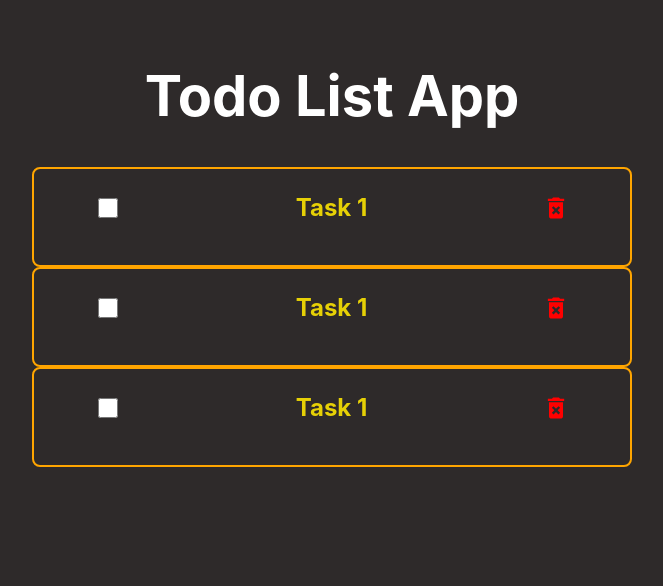
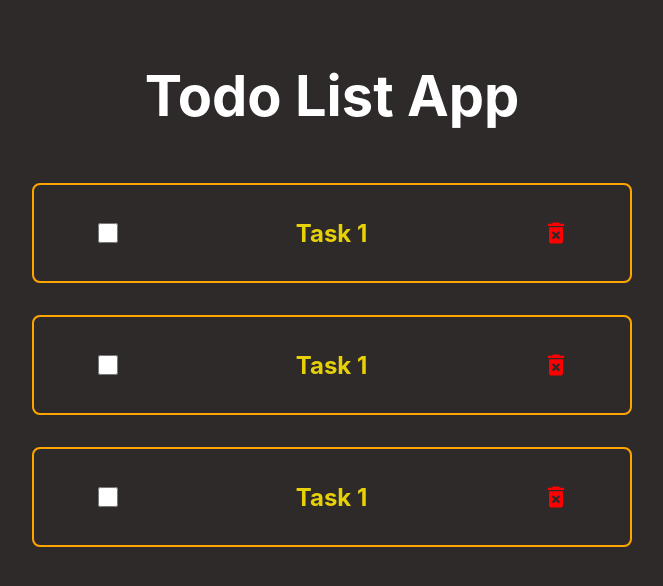
Before and after one commit to JuanDavidDV/To-Do-Rails-React, a React (Create React App) app in the folder frontend/: page / in a window 1280 px wide. Shown: the top 586 px of the page, without its empty margins (308-971 px from the left). Built offline with nearby package versions, Linux system fonts and the light colour scheme.

Commit message:
update todo list UI

```diff
--- a/frontend/src/components/TodoList/TodoList.css
+++ b/frontend/src/components/TodoList/TodoList.css
@@ -0,0 +1,6 @@
+.todo-list {
+  display: inline-flex;
+  flex-direction: column;
+  gap: 2rem;
+  margin-top: 1rem;
+}
--- a/frontend/src/components/TodoList/TodoList.js
+++ b/frontend/src/components/TodoList/TodoList.js
@@ -1,4 +1,5 @@
 import Todo from "../Todo/Todo";
+import "./TodoList.css"
 
 const TodoList = () => {
  return (
```
